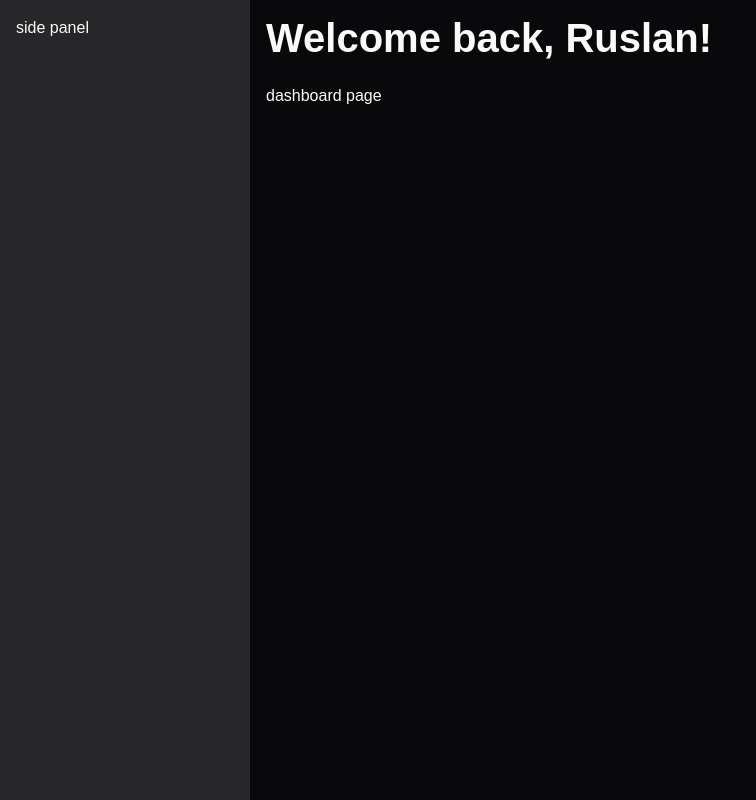
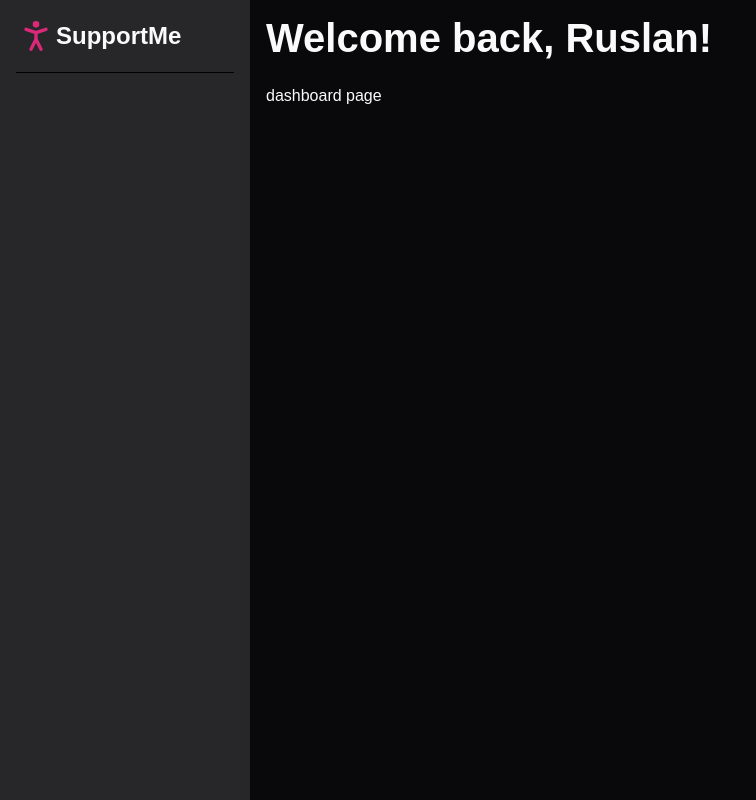
Before and after one commit to Hruchman-Ruslan/shadcn-ui, a Next.js app: page /dashboard in a window 1280 px wide. Shown: the whole page, without its empty margins (0-756 px from the left). Built offline with nearby package versions, Linux system fonts and the light colour scheme.

Commit message:
feat: create the menu title

```diff
--- /dev/null
+++ b/app/dashboard/components/main-menu.tsx
@@ -0,0 +1,10 @@
+import MenuTitle from './menu-title'
+
+export default function MainMenu() {
+	return (
+		<div className='bg-muted overflow-auto p-4'>
+			<MenuTitle />
+			<div className='border-b dark:border-b-black border-b-zinc-300 pb-4' />
+		</div>
+	)
+}
--- /dev/null
+++ b/app/dashboard/components/menu-title.tsx
@@ -0,0 +1,9 @@
+import { PersonStandingIcon } from 'lucide-react'
+
+export default function MenuTitle() {
+	return (
+		<h4 className='flex items-center'>
+			<PersonStandingIcon size={40} className='text-primary' /> SupportMe
+		</h4>
+	)
+}
--- a/app/dashboard/layout.tsx
+++ b/app/dashboard/layout.tsx
@@ -1,3 +1,5 @@
+import MainMenu from './components/main-menu'
+
 export default function DashboardLayout({
 	children,
 }: {
@@ -5,7 +7,7 @@ export default function DashboardLayout({
 }) {
 	return (
 		<div className='grid grid-cols-[250px_1fr] h-screen'>
-			<div className='bg-muted overflow-auto p-4'>side panel</div>
+			<MainMenu />
 			<div className='overflow-auto py-2 px-4'>
 				<h1 className='pb-4'>Welcome back, Ruslan!</h1>
 				{children}
```
